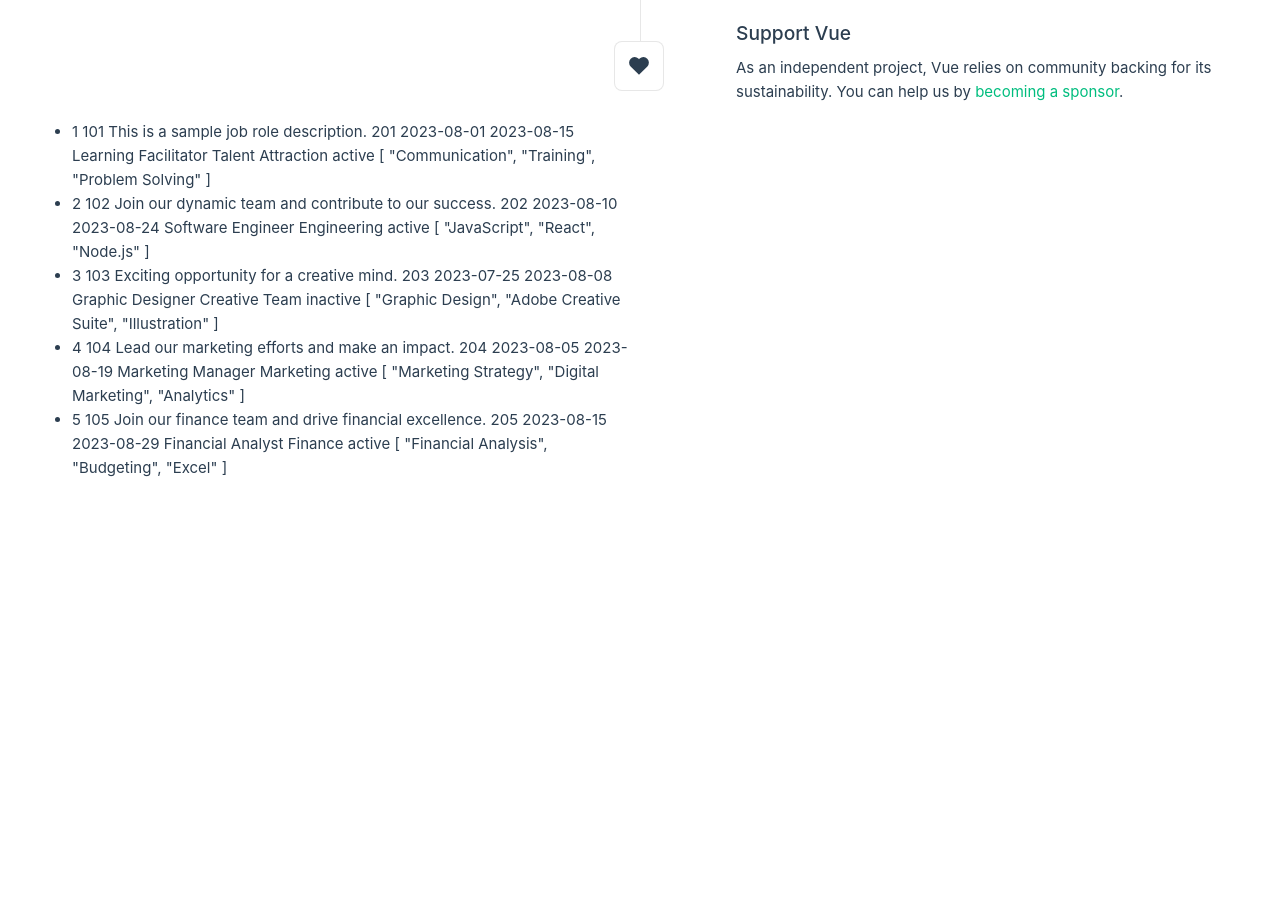
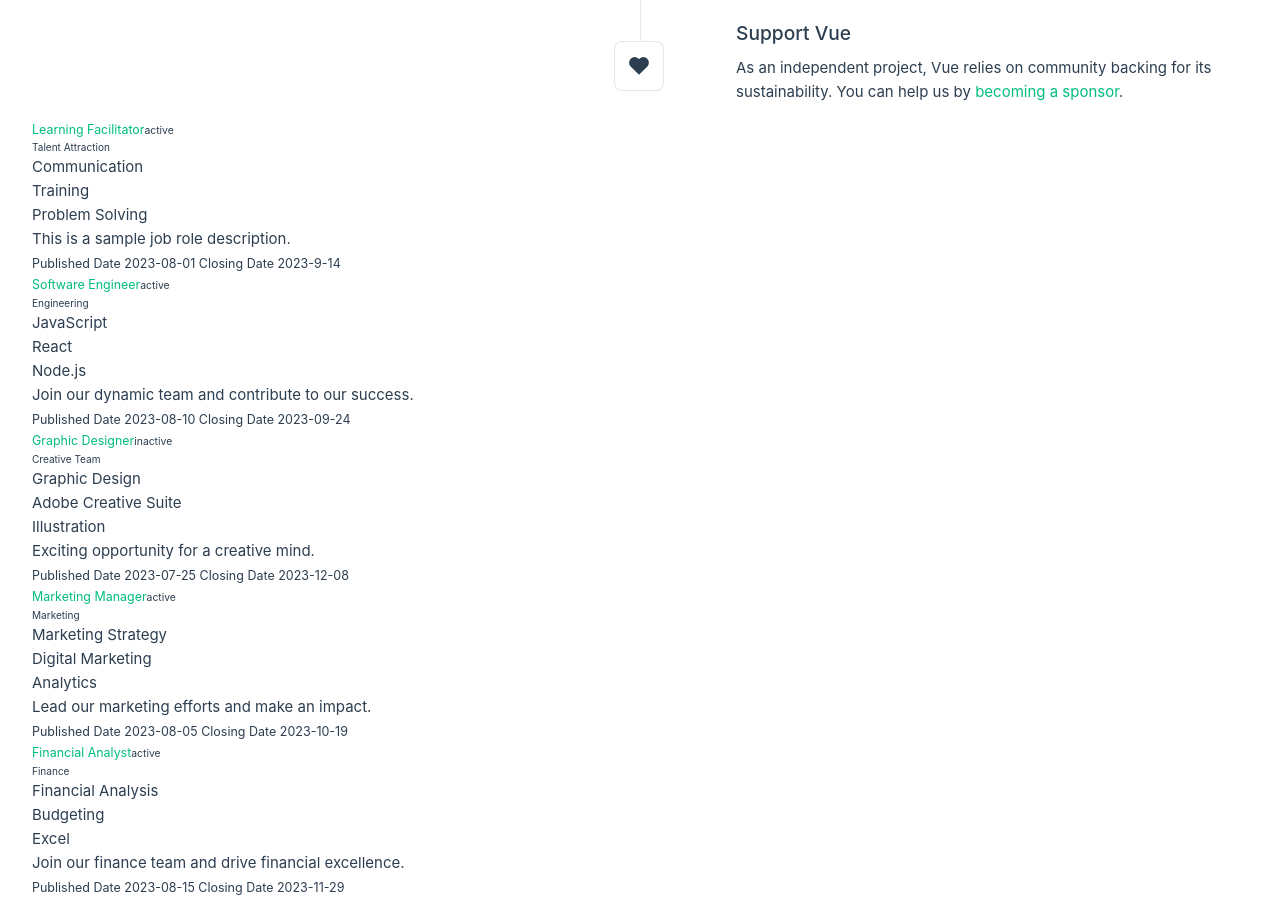
Before and after one commit to xavierkoo/skill-based-role-portal, a Vue app in the folder client/: page / in a window 1280 px wide. Shown: the part 540-1439 px from the top of the page. Before the commit the page ends 1020 px from the top, so only its background shows below. Built offline with nearby package versions, Linux system fonts and the light colour scheme.

Commit message:
A2SG-2 feat: added logic and styling to display role listing for HR

```diff
--- a/client/src/components/JobRoleList.vue
+++ b/client/src/components/JobRoleList.vue
@@ -1,34 +1,63 @@
 <template>
-  <div>
+  <div class="container-fluid mt-5">
     <!-- Conditional rendering for when no job roles are available -->
     <div v-if="jobRoles.length === 0">
-      <p>No job roles available.</p>
+      <p class="text-primary">No job roles available.</p>
     </div>
 
-    <!-- Job role list -->
-    <ul v-else>
-      <li v-for="(jobRole, index) in jobRoles" :key="index" class="job-role-item">
-        {{ jobRole.role_listing_id }}
-        {{ jobRole.role_id }}
-        {{ jobRole.role_listing_desc }}
-        {{ jobRole.role_listing_source }}
-        {{ jobRole.role_listing_open }}
-        {{ jobRole.role_listing_close }}
-        {{ jobRole.role_description }}
-        {{ jobRole.role_name }}
-        {{ jobRole.role_status }}
-        {{ jobRole.role_skills }}
-        <!-- You can display additional job role information here -->
-      </li>
-    </ul>
+    <div v-else class="container card">
+      <!-- Job role list -->
+      <div v-if="userType == 'HR_admin'">
+        <div
+          v-for="(jobRole, index) in jobRoles"
+          :key="index"
+          class="job-role-item mb-4 border-bottom"
+          @click="goToRolePage(index)"
+        >
+          <div class="card-body">
+            <h5 class="card-title no-underline">
+              <a href="#" class="card-link text-normal">{{ jobRole.role_description }}</a>
+              <small
+                v-if="jobRole.role_status == 'active'"
+                class="badge rounded-pill bg-success text-white p-2 ms-2"
+                >{{ jobRole.role_status }}</small
+              >
+              <small v-else class="badge rounded-pill bg-danger text-white p-2 ms-2">{{
+                jobRole.role_status
+              }}</small>
+            </h5>
+
+            <h6 class="card-subtitle mb-2 text-muted">{{ jobRole.role_name }}</h6>
+            <div class="mb-2">
+              <div
+                v-for="(roleSkill, index2) in jobRole.role_skills"
+                :key="index2"
+                class="badge rounded-pill bg-light text-dark p-2 me-2"
+              >
+                {{ roleSkill }}
+              </div>
+            </div>
+            <p class="card-text">
+              {{ jobRole.role_listing_desc }}
+            </p>
+            <div class="row">
+              <small class="text-muted"> Published Date {{ jobRole.role_listing_open }}</small>
+              <small class="text-muted"> Closing Date {{ jobRole.role_listing_close }}</small>
+            </div>
+          </div>
+        </div>
+      </div>
+    </div>
   </div>
 </template>
 
 <script setup>
 import { ref, onMounted } from 'vue'
 const jobRoles = ref([])
+const userType = ref('')
 
 onMounted(() => {
+  userType.value = 'HR_admin'
   jobRoles.value = [
     {
       role_listing_id: 1,
@@ -36,7 +65,7 @@ onMounted(() => {
       role_listing_desc: 'This is a sample job role description.',
       role_listing_source: 201,
       role_listing_open: '2023-08-01',
-      role_listing_close: '2023-08-15',
+      role_listing_close: '2023-9-14',
       role_description: 'Learning Facilitator',
       role_name: 'Talent Attraction',
       role_status: 'active',
@@ -48,7 +77,7 @@ onMounted(() => {
       role_listing_desc: 'Join our dynamic team and contribute to our success.',
       role_listing_source: 202,
       role_listing_open: '2023-08-10',
-      role_listing_close: '2023-08-24',
+      role_listing_close: '2023-09-24',
       role_description: 'Software Engineer',
       role_name: 'Engineering',
       role_status: 'active',
@@ -60,7 +89,7 @@ onMounted(() => {
       role_listing_desc: 'Exciting opportunity for a creative mind.',
       role_listing_source: 203,
       role_listing_open: '2023-07-25',
-      role_listing_close: '2023-08-08',
+      role_listing_close: '2023-12-08',
       role_description: 'Graphic Designer',
       role_name: 'Creative Team',
       role_status: 'inactive',
@@ -72,7 +101,7 @@ onMounted(() => {
       role_listing_desc: 'Lead our marketing efforts and make an impact.',
       role_listing_source: 204,
       role_listing_open: '2023-08-05',
-      role_listing_close: '2023-08-19',
+      role_listing_close: '2023-10-19',
       role_description: 'Marketing Manager',
       role_name: 'Marketing',
       role_status: 'active',
@@ -84,7 +113,7 @@ onMounted(() => {
       role_listing_desc: 'Join our finance team and drive financial excellence.',
       role_listing_source: 205,
       role_listing_open: '2023-08-15',
-      role_listing_close: '2023-08-29',
+      role_listing_close: '2023-11-29',
       role_description: 'Financial Analyst',
       role_name: 'Finance',
       role_status: 'active',
@@ -97,7 +126,18 @@ onMounted(() => {
 <style scoped>
 /* Add your component-specific styles here */
 .job-role-item {
-  cursor: pointer;
+  /* cursor: pointer; */
   /* Add any other styling you need */
 }
+:hover .job-role-item {
+  cursor: pointer;
+} /* Remove underline by default */
+.job-role-item .no-underline a {
+  text-decoration: none !important;
+}
+
+/* Apply underline only when hovering over the specific <a> tag */
+.job-role-item:hover .no-underline a {
+  text-decoration: underline !important;
+}
 </style>
```
